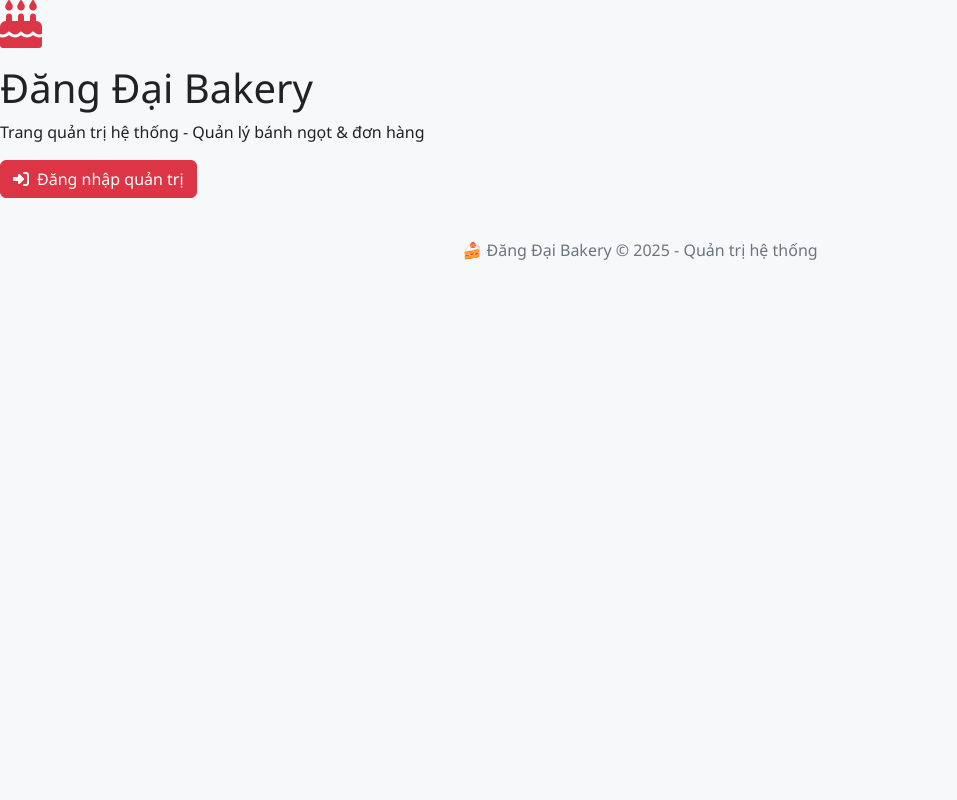
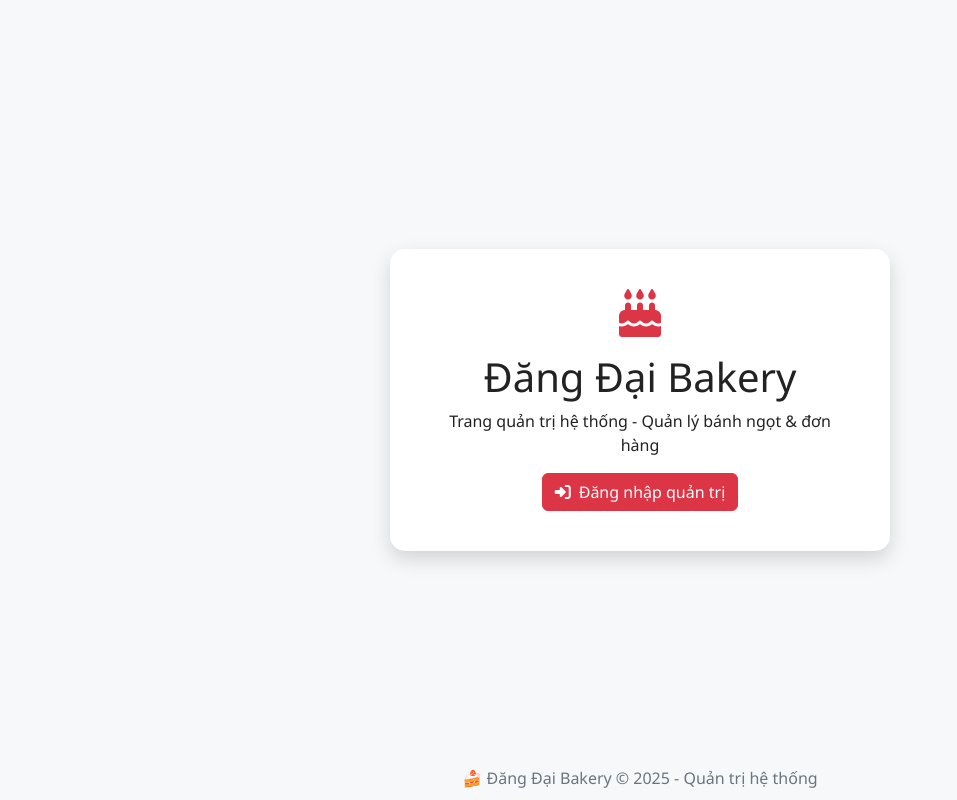
Before and after one commit to pt287/Web1-Nhom13, a plain HTML site: page admin/index.html in a window 1280 px wide. Shown: the whole page, without its empty margins (0-957 px from the left). Drawn offline with nearby package versions, Linux system fonts and the light colour scheme.

Commit message:
Add styles for index.html page
Added styles for index.html page layout and footer.

```diff
--- a/css/admin_style.css
+++ b/css/admin_style.css
@@ -262,3 +262,32 @@ body.dark textarea {
 body.dark .form-control::placeholder {
   color: #bbb;
 }
+
+/* Styles specific to index.html */
+body.index-page {
+  display: flex;
+  flex-direction: column;
+  justify-content: center;
+  align-items: center;
+  min-height: 100vh;
+  margin: 0;
+  background-color: var(--light-bg);
+}
+
+body.index-page .welcome-box {
+  background-color: #fff;
+  padding: 40px;
+  border-radius: 15px;
+  box-shadow: 0 8px 20px rgba(0, 0, 0, 0.15);
+  text-align: center;
+  max-width: 500px;
+}
+
+body.index-page footer {
+  position: absolute;
+  bottom: 10px;
+  font-size: 1rem;
+  color: var(--muted-color);
+  text-align: center;
+  width: 100%;
+}
```
